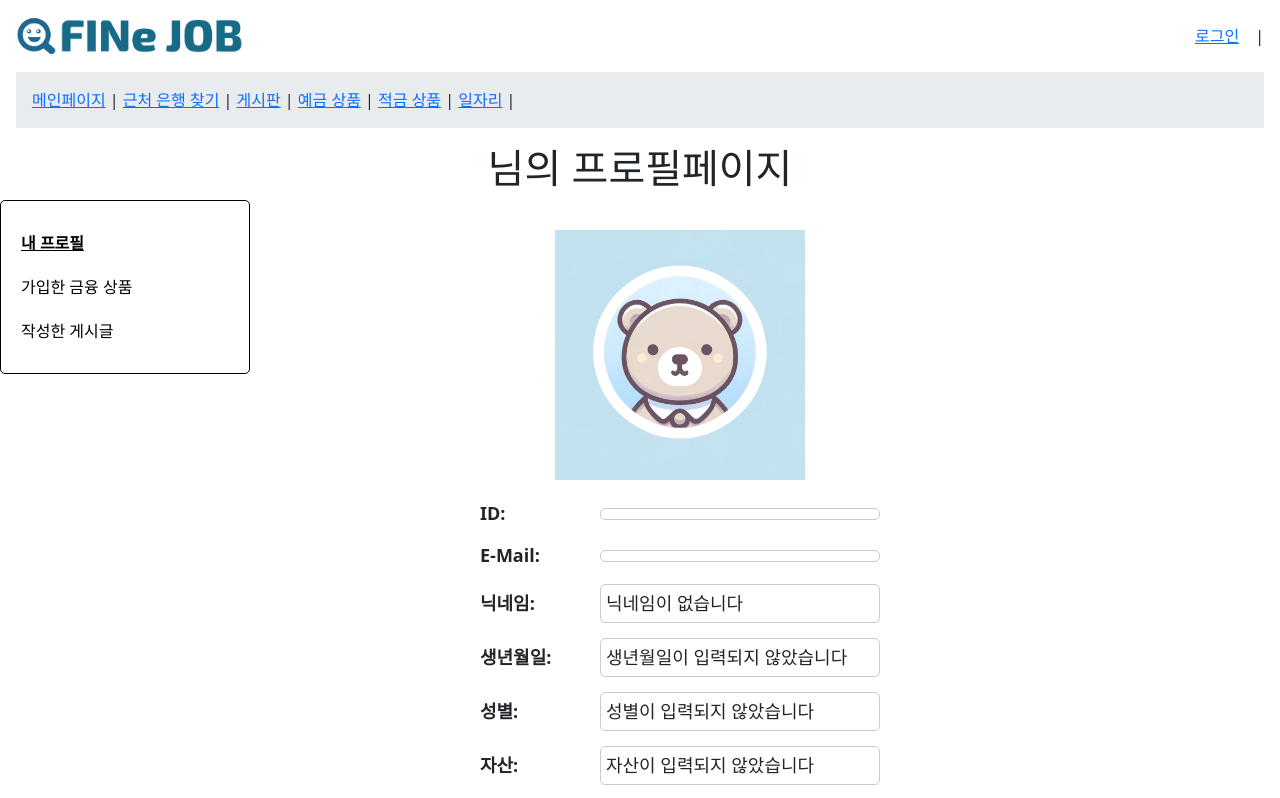
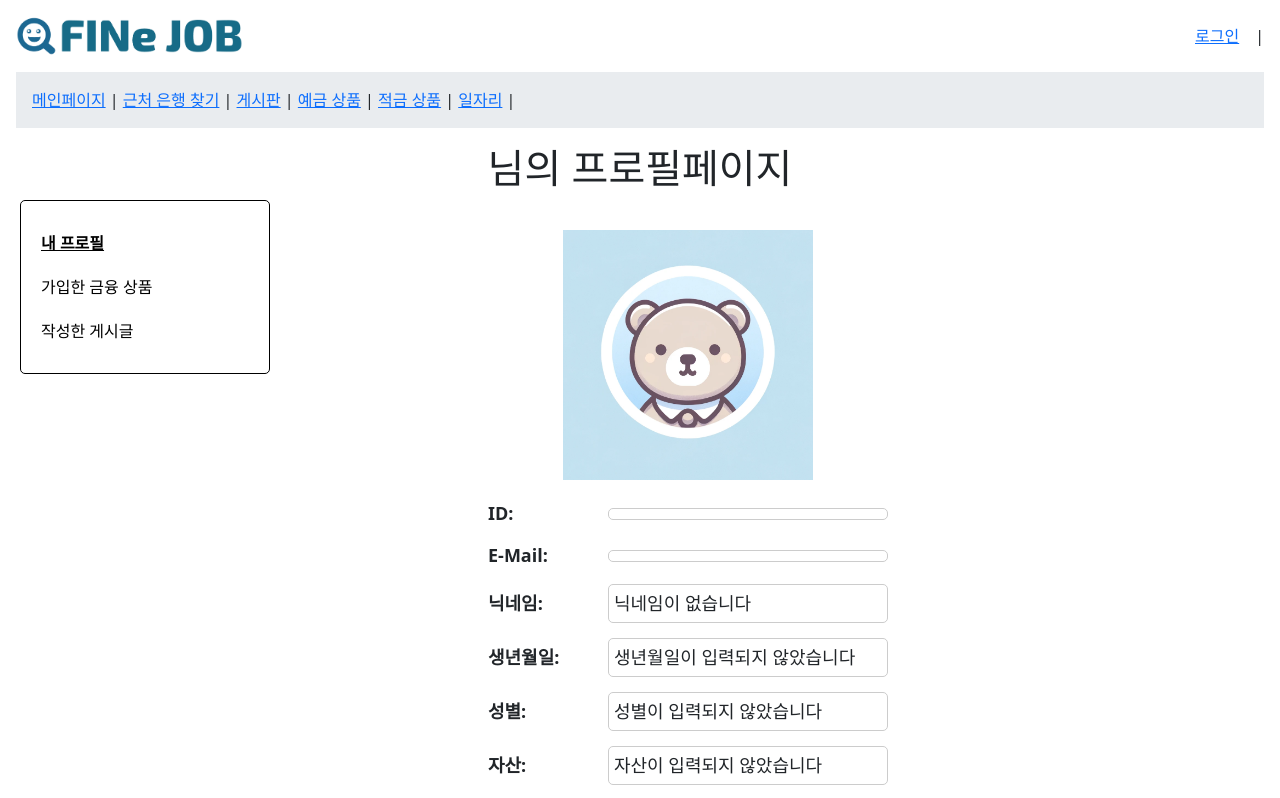
Before and after one commit to hyunjeongg11/FINe_JOB, a Vue app in the folder frontEnd/: page /userprofile in a window 1280 px wide. Shown: the top 798 px of the page. Built offline with nearby package versions, Linux system fonts and the light colour scheme; no server answers.

Commit message:
feat: Fix profile page navbar

```diff
--- a/frontEnd/src/views/accounts/BoardRecordView.vue
+++ b/frontEnd/src/views/accounts/BoardRecordView.vue
@@ -98,6 +98,7 @@ h2 {
 	height: 60%;
   width: 250px;
   margin-right: 30px;
+  margin-top: 8px;
   border-radius: 5px;
 }
 
--- a/frontEnd/src/views/accounts/SubscribeProductView.vue
+++ b/frontEnd/src/views/accounts/SubscribeProductView.vue
@@ -166,6 +166,7 @@ onMounted(() => {
   width: 250px;
   margin-right: 30px;
   border-radius: 5px;
+  margin-top: 8px;
 }
 
 .link {
--- a/frontEnd/src/views/accounts/UserProfileView.vue
+++ b/frontEnd/src/views/accounts/UserProfileView.vue
@@ -45,7 +45,8 @@ h1 {
   padding: 20px;
 	height: 60%;
   width: 250px;
-  margin-right: 30px;
+  margin-right: 20px;
+  margin-left: 20px;
   border-radius: 5px;
 }
 
```
